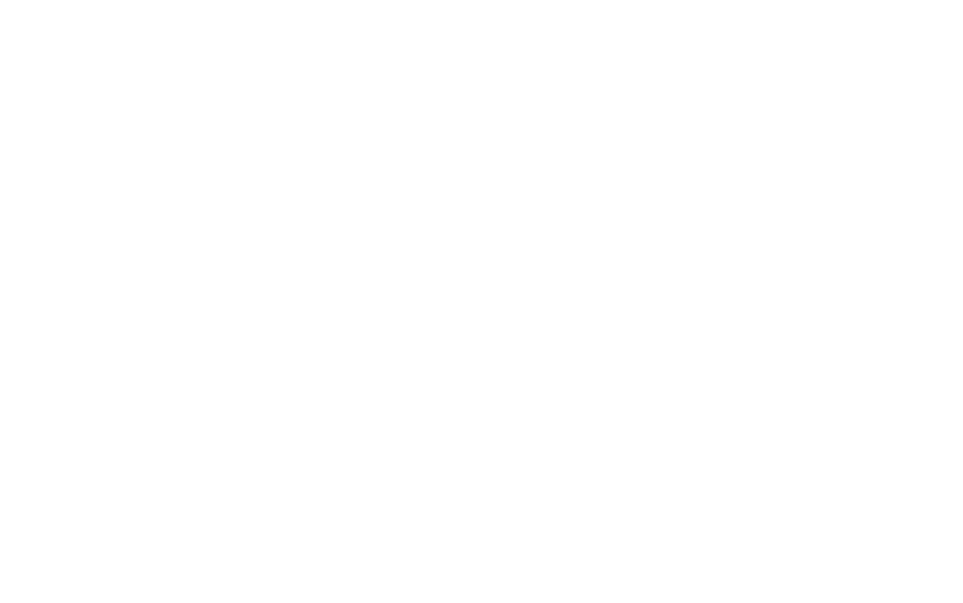
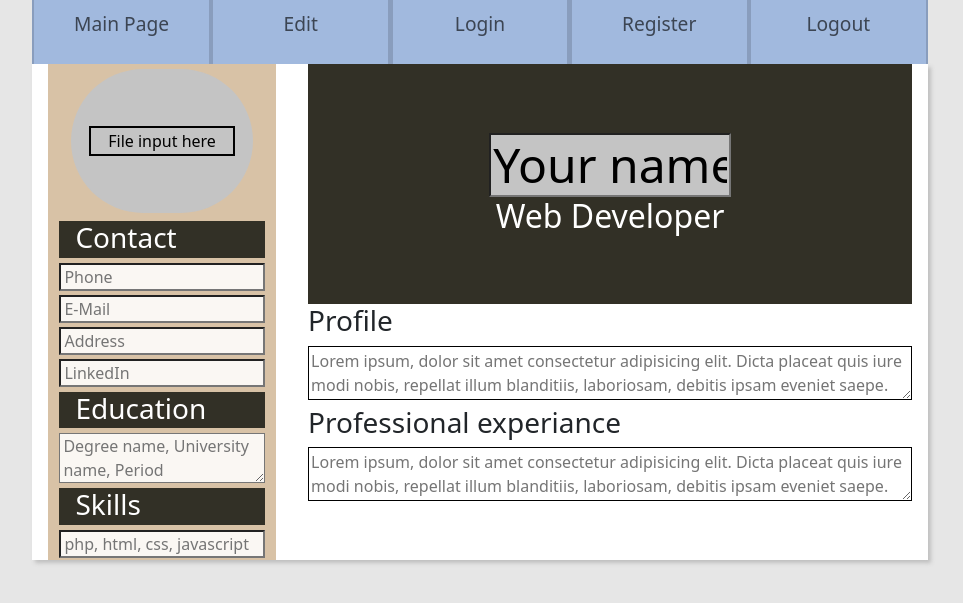
Before and after one commit to koshlivan/training, a PHP site: page /pages/edit.php in a window 1280 px wide. Before the commit the part shown is empty. Shown: the top 603 px of the page, without its empty margins (160-1123 px from the left). Run offline with PHP 8.4, Linux system fonts and the light colour scheme.

Commit message:
editpage

```diff
--- a/css/style.css
+++ b/css/style.css
@@ -8,6 +8,7 @@ body {
 .contain{
     width: 70%;
     margin: auto;
+    background-color: #ffffff;
 }
 
 .menu {
@@ -53,10 +54,22 @@ body {
     padding-bottom: 3px;
 }
 
-.side-info>img {
+.for-photo {
+    background-color: #c4c4c4;
     width: 80%;
+    height: 9rem;
     border-radius: 5rem;
     margin: 5px auto;
+    display: flex;
+    align-items: center;
+    justify-content: center;
+}
+
+#ld_photo {
+    width: 80%;
+    border: solid 2px black;
+    background-color: inherit;
+    margin: 0 auto;
 }
 
 .side-info>.p-info {
@@ -94,3 +107,31 @@ body {
 .remain-info {
     margin: 0 1rem;
 }
+
+
+.inp-edit {
+    width: 90%;
+    margin: 2px auto;
+    padding: 0 3px;
+    background-color: #faf7f3;
+}
+
+.inp-edit-name {
+    width: 40%;
+    height: 4rem;
+    margin: 0 auto;
+    background-color: #c4c4c4;
+    color: black;
+    font-size: 3rem;
+    text-align: center;
+}
+.inp-edit-name::placeholder {
+    font-size: 3rem;
+    color: black;
+    text-align: center;
+}
+
+.inp-edit-main {
+    width: 100%;
+    border: solid 1px black;
+}
--- a/index.php
+++ b/index.php
@@ -12,7 +12,7 @@
     <div class="contain">
         <nav class="menu">
             <a href="#">Main Page</a>
-            <a href="#">Edit</a>
+            <a href="pages/edit.php">Edit</a>
             <a href="#">Login</a>
             <a href="#">Register</a>
             <a href="#">Logout</a>
--- a/pages/edit.php
+++ b/pages/edit.php
@@ -0,0 +1,57 @@
+<!DOCTYPE html>
+<html lang="en">
+<head>
+    <meta charset="UTF-8">
+    <meta http-equiv="X-UA-Compatible" content="IE=edge">
+    <meta name="viewport" content="width=device-width, initial-scale=1.0">
+    <link href="https://cdn.jsdelivr.net/npm/bootstrap@5.1.3/dist/css/bootstrap.min.css" rel="stylesheet" integrity="sha384-1BmE4kWBq78iYhFldvKuhfTAU6auU8tT94WrHftjDbrCEXSU1oBoqyl2QvZ6jIW3" crossorigin="anonymous">
+    <link rel="stylesheet" href="../css/style.css">
+    <title>title</title>
+</head>
+<body>
+    <div class="contain">
+        <nav class="menu">
+            <a href="#">Main Page</a>
+            <a href="#">Edit</a>
+            <a href="#">Login</a>
+            <a href="#">Register</a>
+            <a href="#">Logout</a>
+        </nav>
+        <div>
+        <form class="wraper">
+            <div class="side-info">
+                <div class="for-photo">
+                    <button id="ld_photo">File input here</button>
+                </div>
+                <h3 class="lblCont">Contact</h3>
+                <input type="text" class="inp-edit" placeholder="Phone" name="inpPhone"></input>
+                <input type="text" class="inp-edit" placeholder="E-Mail" name="inpMail"></input>
+                <input type="text" class="inp-edit" placeholder="Address" name="inpAddr"></input>
+                <input type="text" class="inp-edit" placeholder="LinkedIn" name="inpLd"></input>
+                <h3 class="lblCont">Education</h3>
+                <textarea  class="inp-edit" placeholder="Degree name, University name, Period" cols="9" wrap="soft" name="inpUniver"></textarea>
+
+                <h3 class="lblCont">Skills</h3>
+                <input type="text" class="inp-edit" placeholder="php, html, css, javascript" name="inpSkill"></input>
+            </div>
+
+            <div class="main-info">
+                <div class="head">
+                <input type="text" class="inp-edit-name" placeholder="Your name" name="inpName"></input>
+                    <h2>web developer</h2>
+                </div>
+                <div class="remain-info">
+                    <h3>Profile</h3>
+                    <textarea  class="inp-edit-main" placeholder="Lorem ipsum, dolor sit amet consectetur adipisicing elit. Dicta placeat quis iure modi nobis, repellat illum blanditiis, laboriosam, debitis ipsam eveniet saepe. Exercitationem, libero repellendus perferendis eveniet assumenda" cols="20"  name="inpProfile"></textarea>
+
+                    <h3>Professional experiance</h3>
+                    <textarea  class="inp-edit-main" placeholder="Lorem ipsum, dolor sit amet consectetur adipisicing elit. Dicta placeat quis iure modi nobis, repellat illum blanditiis, laboriosam, debitis ipsam eveniet saepe. Exercitationem, libero repellendus perferendis eveniet assumenda" cols="20"  name="inpProfile"></textarea>
+                </div>
+            </div>
+        </form>
+        </div>
+    </div>
+
+    <script src="js/script.js"></script>
+</body>
+</html>
```
